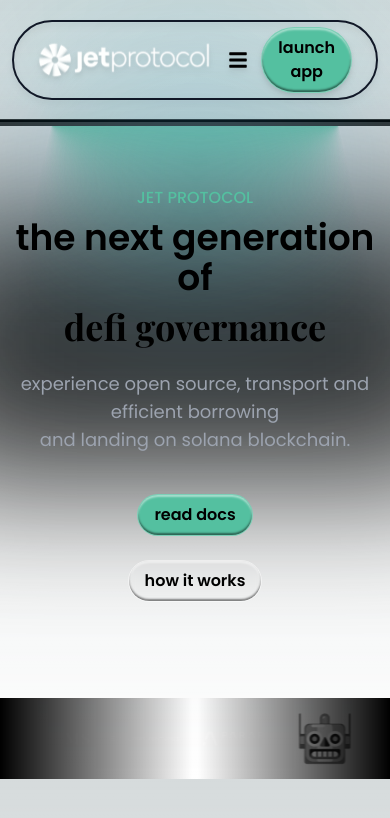
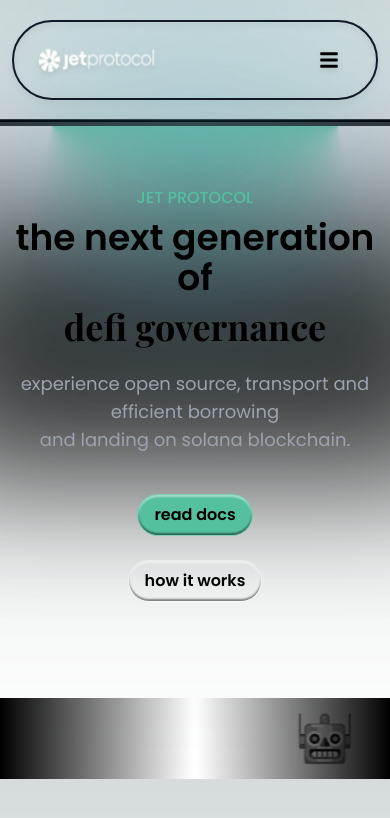
Before and after one commit to Susmita-Dey/JetProtocol, a Next.js app: page / in a window 390 px wide. Shown: the top 818 px of the page. Built offline with nearby package versions, Linux system fonts and the light colour scheme.

Commit message:
final commit

```diff
--- a/app/components/Navbar.jsx
+++ b/app/components/Navbar.jsx
@@ -12,17 +12,13 @@
     <>
       <nav className="filter drop-shadow-md lg:px-24 h-20 px-2 border-2 rounded-full border-gray-900 relative flex items-center justify-between py-3 mx-3 md:mx-16 my-5 z-50">
         <div className="container px-4 mx-auto flex items-center justify-center lg:justify-between w-full">
-          <div className="w-full lg:w-auto flex justify-start items-center">
-            <Link
-              href={"/"}
-              className="w-full relative flex flex-row justify-center items-center "
-            >
+          <div className="w-full lg:w-auto flex justify-between items-center">
+            <Link href={"/"} className="w-32 lg:w-auto">
               <Image
                 src={"/jetprotocol.svg"}
-                width={0}
-                height={0}
+                width={120}
+                height={40}
                 alt="logo"
-                className="w-full h-full"
               />
             </Link>
             <button
@@ -40,7 +36,15 @@
           <div
             className={
               "lg:flex flex-grow justify-center items-center" +
-              (navbarOpen ? " flex" : " hidden")
+              (navbarOpen ? " flex flex-col mt-10" : " hidden")
+            }
+          >
+            <div
+              className={
+                "lg:flex flex-grow justify-center items-center" +
+                (navbarOpen
+                  ? " flex flex-col mt-10 w-full px-4 h-[50vh] bg-blue-950/80"
+                  : " hidden")
               }
             >
               <ul className="flex flex-col lg:flex-row list-none">
@@ -78,7 +82,6 @@
                 </li>
               </ul>
             </div>
-          <div className="flex flex-col lg:flex-row list-none">
             <button
               className="bg-[#54C0A0] text-black font-bold py-2 px-4 rounded-full border border-[rgba(255,255,255,0.24)] hover:bg-[#09ffb5]"
               style={{
```
Lines whose indentation alone changed are shown as unchanged.
